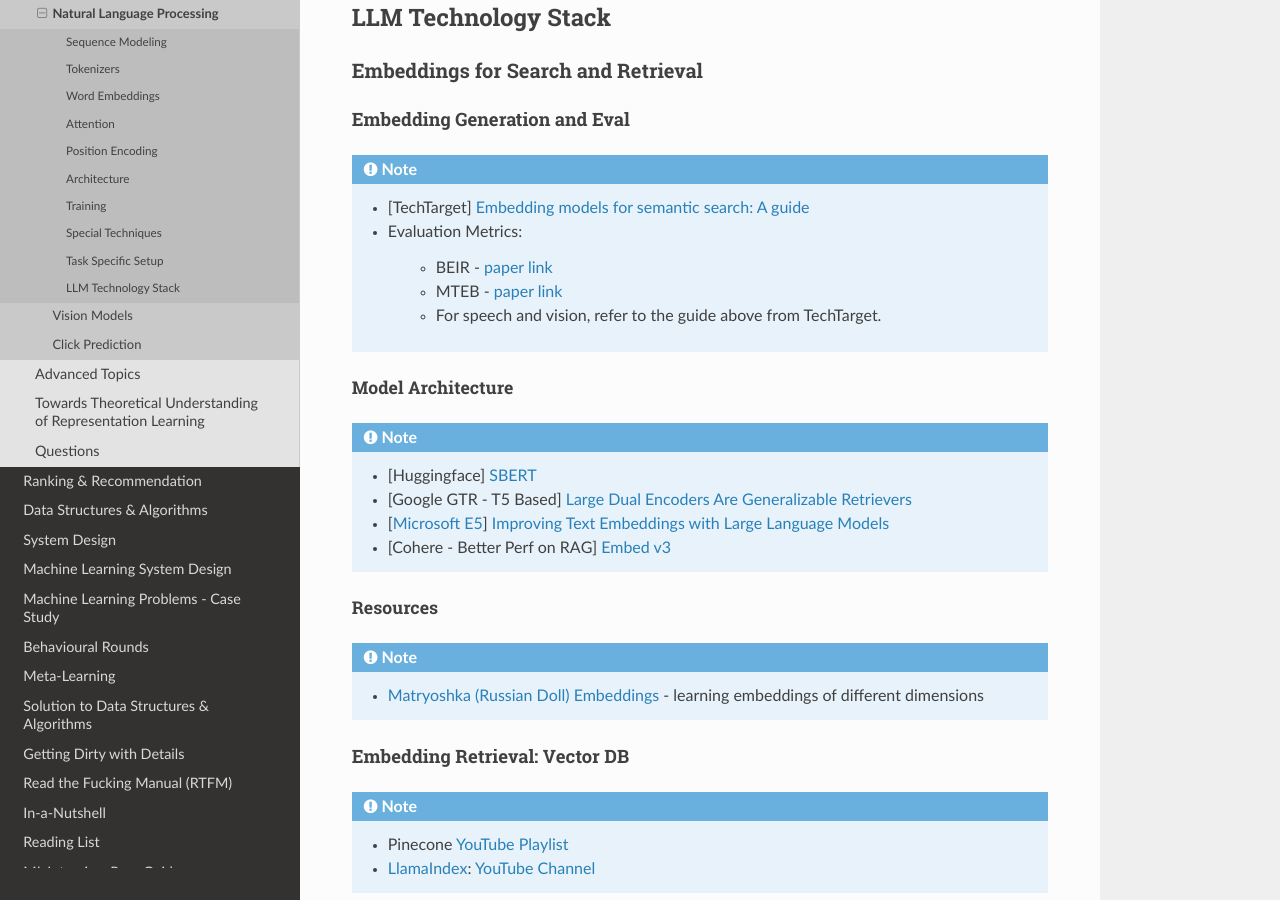
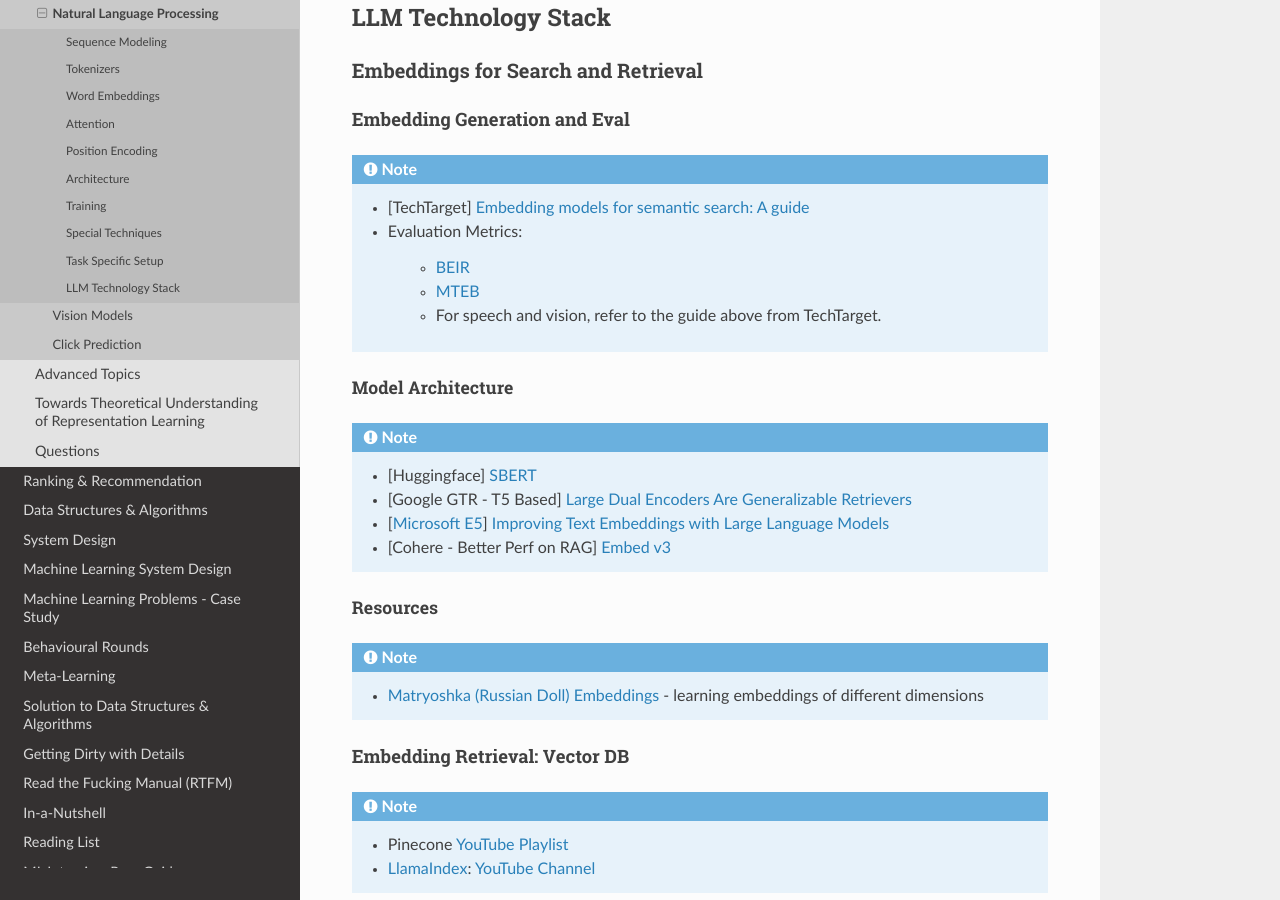
Before and after one commit to uselesstechjunks/leetcode, a Sphinx documentation site: the page built from docs/source/dl/application/nlp.rst, in a window 1280 px wide and 900 px high, scrolled down 6487 px. Built offline with Sphinx 7.4.7 and the Read the Docs theme 2.0.0, drawn with Linux system fonts in a browser that asks for light colours.

Commit message:
Update nlp.rst

```diff
--- a/docs/source/dl/application/nlp.rst
+++ b/docs/source/dl/application/nlp.rst
@@ -247,8 +247,8 @@ Embedding Generation and Eval
 	* [TechTarget] `Embedding models for semantic search: A guide <https://www.techtarget.com/searchenterpriseai/tip/Embedding-models-for-semantic-search-A-guide>`_
 	* Evaluation Metrics:
 
-		* BEIR - `paper link <https://openreview.net/pdf?id=wCu6T5xFjeJ>`_
-		* MTEB - `paper link <https://arxiv.org/pdf/2210.07316>`_
+		* `BEIR <https://openreview.net/pdf?id=wCu6T5xFjeJ>`_
+		* `MTEB <https://arxiv.org/pdf/2210.07316>`_
 		* For speech and vision, refer to the guide above from TechTarget.
 
 Model Architecture
```
